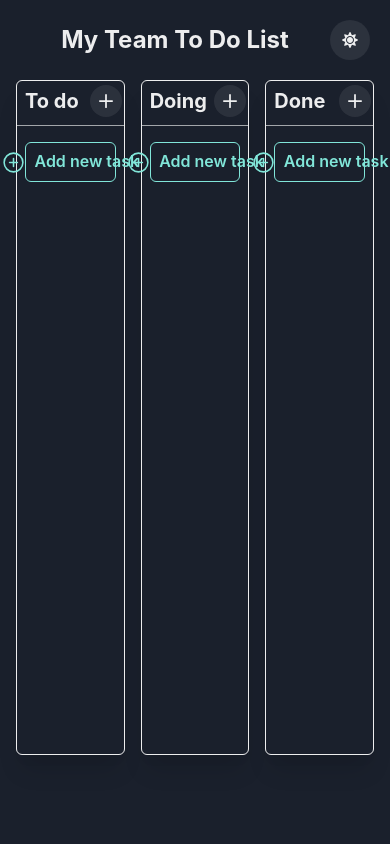
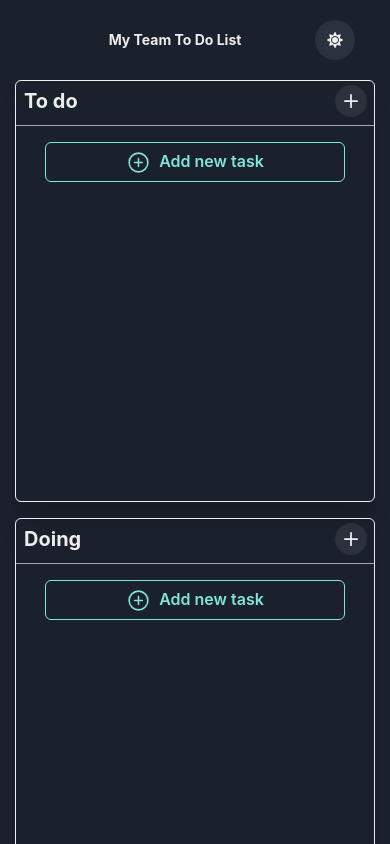
Before and after one commit to CassianoJunior/ToDoListChakraUI, a Next.js app: page / in a window 390 px wide. Shown: the top 844 px of the page. Built offline with nearby package versions, Linux system fonts and the light colour scheme.

Commit message:
adicionando scrollbar nas listas e deixando responsivo

```diff
--- a/pages/index.js
+++ b/pages/index.js
@@ -7,9 +7,10 @@ export default function Home() {
     <>
       <Header />
       <Grid
-        templateColumns="repeat(3, minmax(0,1fr))"
+        templateColumns={['1fr', '1fr', 'repeat(3, minmax(0,1fr))']}
         gap={4}
-        mx={4}
+        mx="auto"
+        maxW={['360px', '490px', '760px', '990px', '1280px', '1440px']}
         justify="center"
       >
         <ListSection title="To do" />
--- a/src/components/Card/index.js
+++ b/src/components/Card/index.js
@@ -30,18 +30,21 @@ const Card = ({
   description,
   remove,
 }) => (
-  <Box
-    w="90%"
+  <Flex
+    w="100%"
+    maxW={['300px', '450px', '230px', '300px', '350px']}
     mx="auto"
     my={2}
     py={1}
+    flexDir="column"
+    justify="center"
     border="1px"
     borderColor="blue.100"
     borderRadius="lg"
     key={cardId}
   >
     <Heading as="h4" size="md" px={3} display="flex">
-      <Flex>
+      <Flex align="center">
         <Icon
           as={
             sectionTitle !== 'Done' ? AiOutlineCheckCircle : AiFillCheckCircle
@@ -49,7 +52,9 @@ const Card = ({
           alignSelf="center"
           color={sectionTitle === 'Done' ? 'green' : ''}
         />
-        <Text px={1}>{title}</Text>
+        <Text px={1} mb={1} fontSize={['xs', 'sm', 'md', '']}>
+          {title}
+        </Text>
       </Flex>
       <Spacer />
       <Flex flexDir="row">
@@ -80,7 +85,11 @@ const Card = ({
           borderRadius="full"
           px={5}
         >
-          <Text as="p" fontFamily={theme.fonts.body}>
+          <Text
+            as="p"
+            fontFamily={theme.fonts.body}
+            fontSize={['xs', 'xs', 'sm', 'sm', 'sm']}
+          >
             {name}
           </Text>
         </Tag>
@@ -96,7 +105,7 @@ const Card = ({
         <Text fontSize="sm">{description}</Text>
       </Box>
     </Flex>
-  </Box>
+  </Flex>
 );
 
 export default Card;
--- a/src/components/Header/index.js
+++ b/src/components/Header/index.js
@@ -4,16 +4,23 @@ import {
   Heading,
   Spacer,
   useColorMode,
+  Text,
 } from '@chakra-ui/react';
 import { FaMoon, FaSun } from 'react-icons/fa';
 
 const Header = () => {
   const { colorMode, toggleColorMode } = useColorMode();
   return (
-    <Flex p={5} align="center" justify="center">
+    <Flex
+      p={5}
+      align="center"
+      justify="center"
+      m="auto"
+      maxW={['360px', '490px', '760px', '990px', '1280px', '1440px']}
+    >
       <Spacer />
       <Heading as="h2" size="lg">
-        My Team To Do List
+        <Text fontSize={['sm', 'lg', 'xl', '4xl']}>My Team To Do List</Text>
       </Heading>
       <Spacer />
       <IconButton
--- a/src/components/ListSection/index.js
+++ b/src/components/ListSection/index.js
@@ -3,7 +3,7 @@ import {
   Stack,
   Divider,
   Flex,
-  Container,
+  Spacer,
   Text,
   IconButton,
   Button,
@@ -78,7 +78,14 @@ const ListSection = ({ title }) => {
   // const [isEditing, setEditing] = useState(false);
 
   return (
-    <Stack w="100%" border="1px" h="80vh" boxShadow="xl" rounded="md">
+    <Stack
+      w="100%"
+      border="1px"
+      h={['50vh', '80vh', '60vh']}
+      boxShadow="xl"
+      rounded="md"
+      overflowY="scroll"
+    >
       <Flex justify="space-between" w="98%" align="center" pt={1}>
         <Heading as="h3" size="md" pl={2}>
           {title}
@@ -91,7 +98,7 @@ const ListSection = ({ title }) => {
         />
       </Flex>
       <Divider bg="white" />
-      <Container id="container" key={title}>
+      <Flex key={title} flexDir="column">
         {cards &&
           cards.map(
             ({ id, title: cardTitle, tags: cardTags, user, description }) => (
@@ -107,13 +114,16 @@ const ListSection = ({ title }) => {
               />
             ),
           )}
-      </Container>
-      <Flex align="center" justify="center">
+      </Flex>
+      <Flex justify="center" mx="auto" w="100%">
         <Button
           colorScheme="teal"
           variant="outline"
-          w="85%"
+          w="100%"
+          mx="auto"
+          maxW={['300px', '450px', '230px', '300px', '350px']}
           leftIcon={<IoAddCircleOutline size={25} />}
+          mb={2}
           onClick={onOpen}
         >
           Add new task
@@ -216,7 +226,7 @@ const ListSection = ({ title }) => {
                 setTags([]);
               }}
             >
-              Add new task
+              Add task
             </Button>
           </ModalFooter>
         </ModalContent>
```
